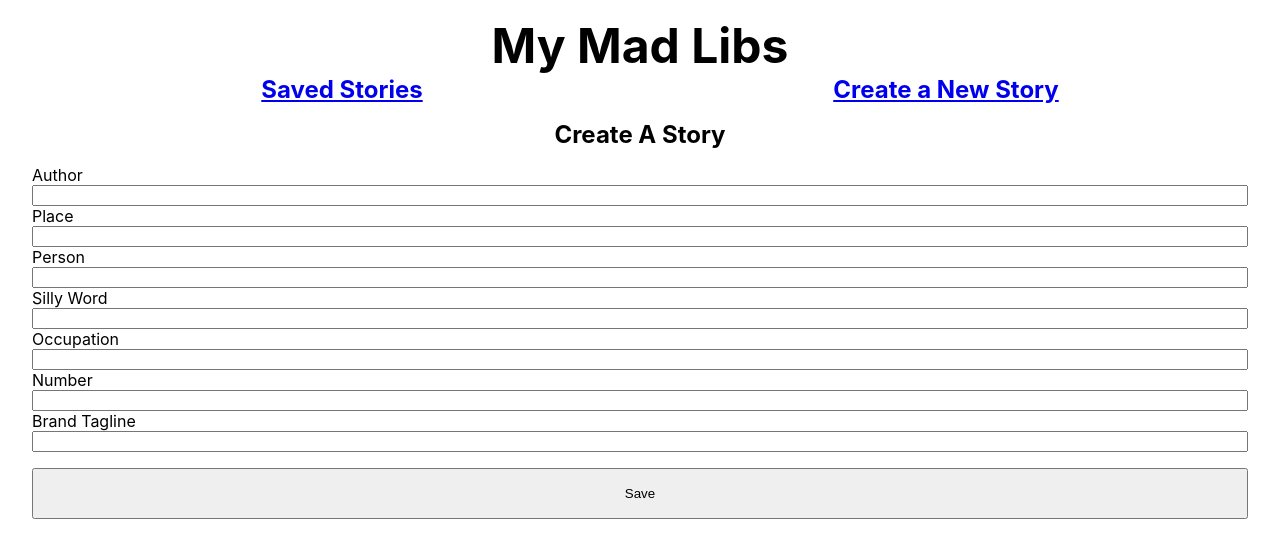
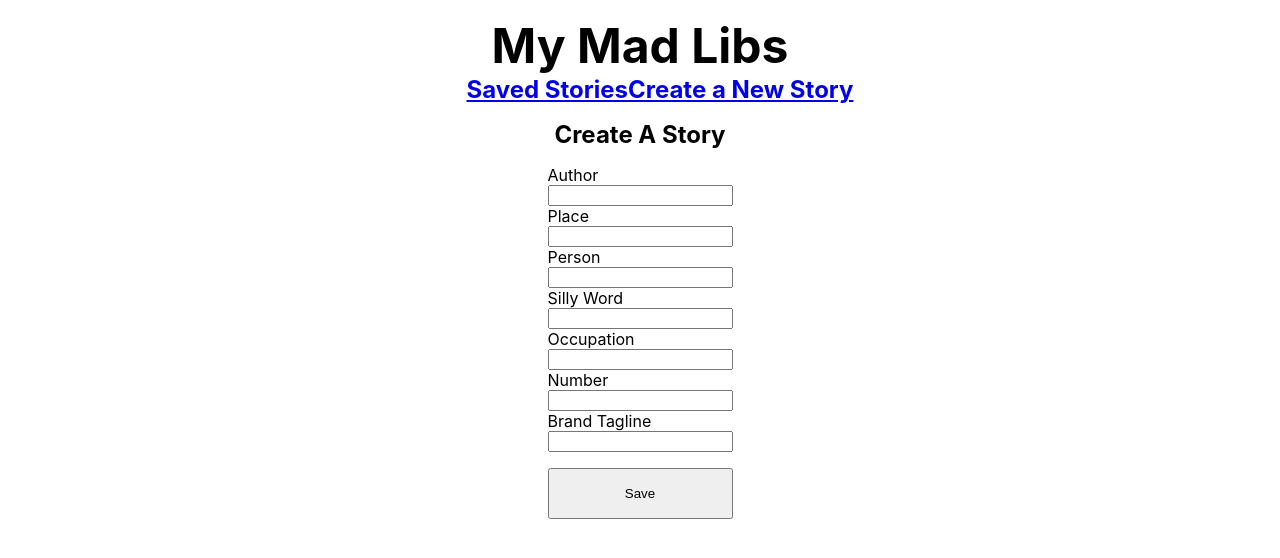
Before and after one commit to KatSchultz/mad-libs, a React (Create React App) app: page /create-story in a window 1280 px wide. Shown: the top 558 px of the page. Built offline with nearby package versions, Linux system fonts and the light colour scheme; no server answers.

Commit message:
story styling

```diff
--- a/src/App.css
+++ b/src/App.css
@@ -1,8 +1,15 @@
 * {
   margin: 0;
+  box-sizing: border-box;
 }
 
 .App {
   text-align: center;
+  min-width: 100vw;
+  min-height: 100vh;
   padding: 1rem;
+  display: flex;
+  flex-direction: column;
+  align-items: center;
+  /* justify-content: space-between; */
 }
--- /dev/null
+++ b/src/components/ViewStoryRoute/ViewStoryRoute.css
@@ -0,0 +1,19 @@
+.view-story {
+  max-width: 80vw;
+  min-height: 50vh;
+  display: flex;
+  align-items: center;
+  justify-content: center;
+  flex-direction: column;
+  background-color: lightblue;
+  border-radius: 5px;
+  margin-top: 1rem;
+}
+.view-story__text {
+  padding: 1rem;
+}
+.view-story__links {
+  display: flex;
+  justify-content: space-around;
+  min-width: 100%;
+}
--- a/src/components/ViewStoryRoute/ViewStoryRoute.tsx
+++ b/src/components/ViewStoryRoute/ViewStoryRoute.tsx
@@ -2,6 +2,7 @@
 import { useLocation } from "react-router-dom";
 import StoryContext from "../../context/StoryContext";
 import { Link } from "react-router-dom";
+import "./ViewStoryRoute.css";
 
 export default function ViewStoryRoute() {
   const location = useLocation();
```
